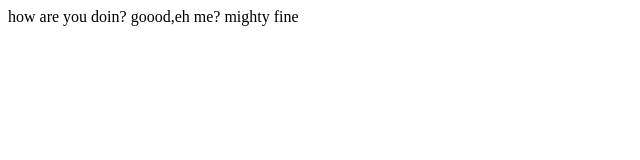
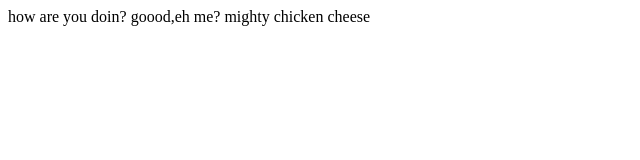
Before and after one commit to G-Mustafa/test, a plain HTML site: page index.html in a window 1280 px wide. Shown: the full height of the page, 0-640 px from the left. Drawn offline with Linux system fonts and the light colour scheme.

Commit message:
totally random

```diff
--- a/index.html
+++ b/index.html
@@ -4,6 +4,6 @@
     </head>
     <body>
         how are you doin? goood,eh
-        me? mighty fine
+        me? mighty chicken cheese
     </body>
 </html>
```
